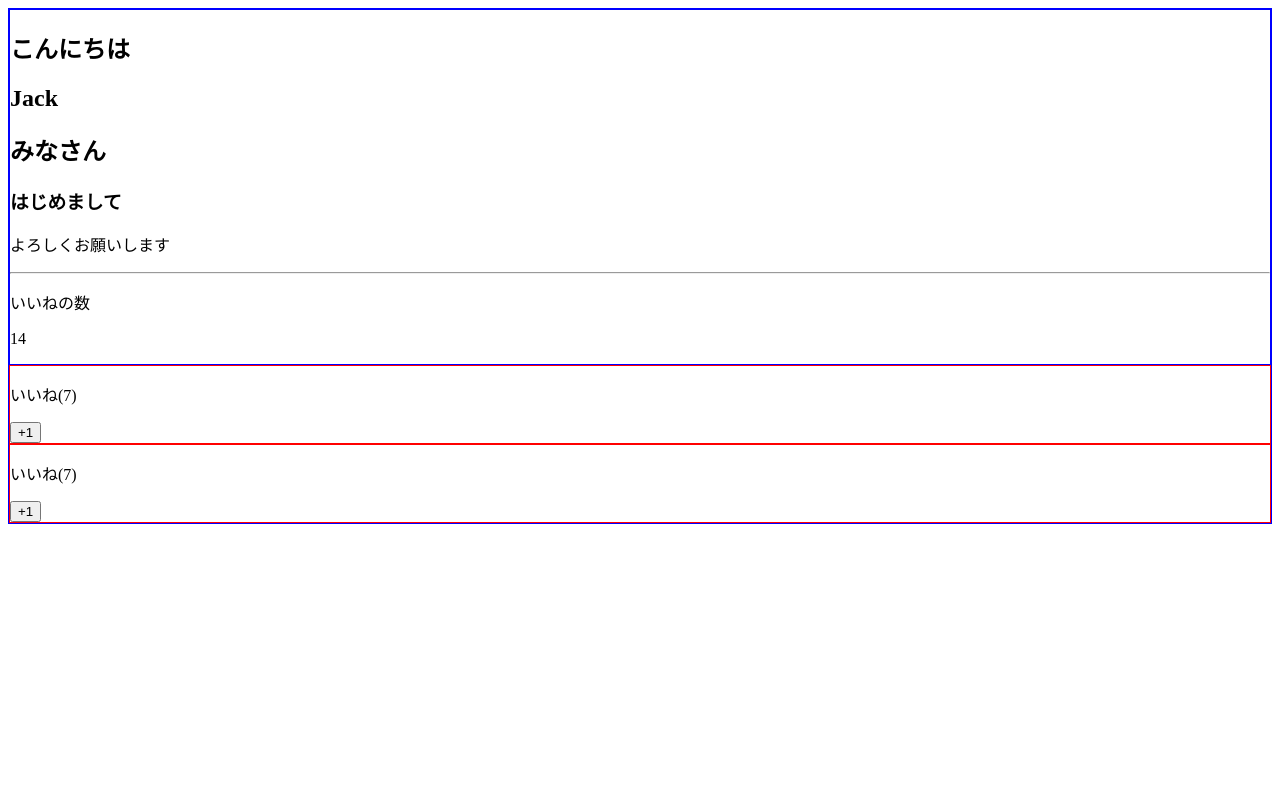
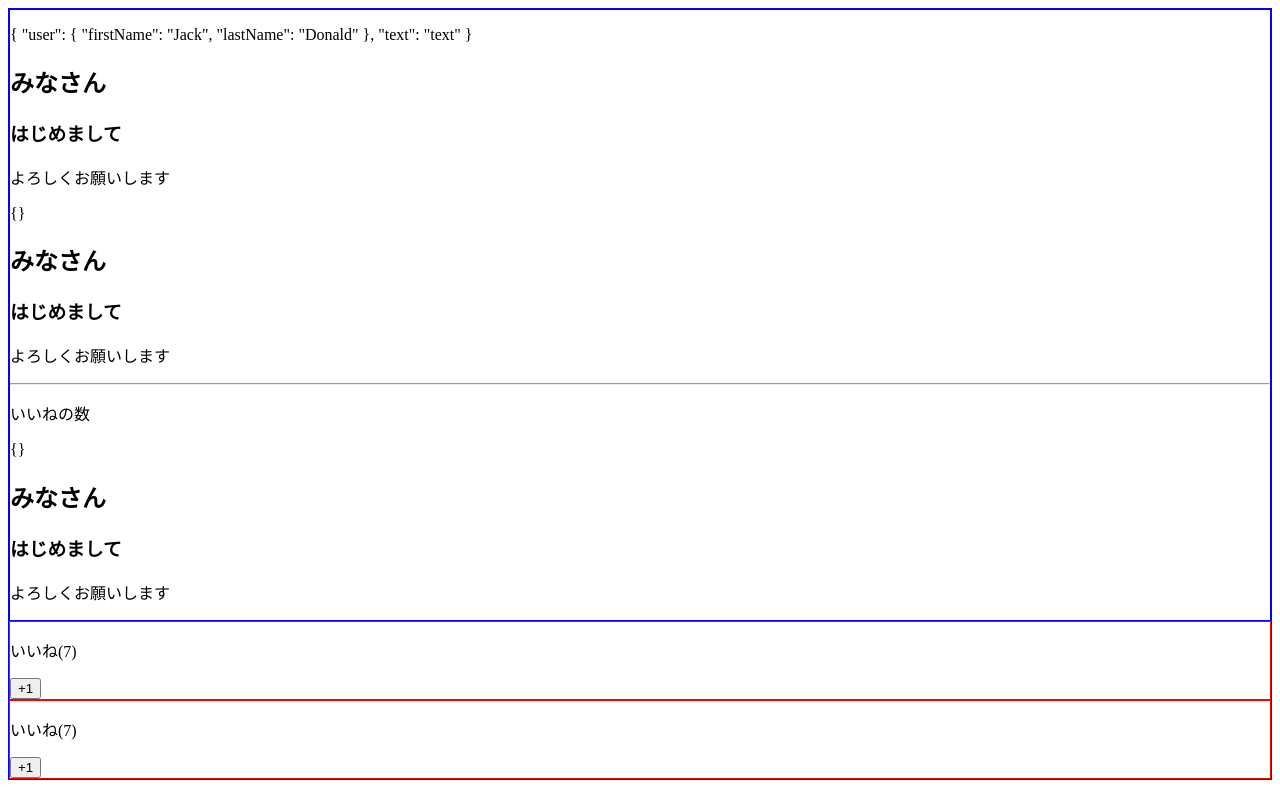
Before and after one commit to sora1129/vue-spa, a Vue app: page / in a window 1280 px wide. Built offline with nearby package versions, Linux system fonts and the light colour scheme.

Commit message:
feat: デフォルトスロットの省略について

```diff
--- a/src/App.vue
+++ b/src/App.vue
@@ -1,16 +1,17 @@
 <template>
   <div>
-    <LikeHeader>
-      <h2>みなさん</h2>
-      <template v-slot:title="slotProps">
+    <LikeHeader v-slot="slotProps">
+        <p>{{ slotProps }}</p>
+        <h2>みなさん</h2>
+        <h3>はじめまして</h3>
+        <p>よろしくお願いします</p>
+      <!-- <template v-slot:title="slotProps">
         <h2>こんにちは</h2>
-        <h2>{{ slotProps.user.firstName }}</h2>
-      </template>
-      <h3>はじめまして</h3>
-      <p>よろしくお願いします</p>
-      <template v-slot:number>
+        <h2>{{ slotProps.text }}</h2>
+      </template> -->
+      <!-- <template v-slot:number>
         <p>{{ number }}</p>
-      </template>
+      </template> -->
     </LikeHeader>
     <LikeNumber :total-number="number" @my-click="incrementnumber"></LikeNumber>
     <LikeNumber :total-number="number"></LikeNumber>
--- a/src/components/LikeHeader.vue
+++ b/src/components/LikeHeader.vue
@@ -1,10 +1,10 @@
 <template>
   <div>
-    <slot name="title" :user="user" text="text"></slot>
+    <slot :user="user" text="text"></slot>
     <slot></slot>
     <hr>
     <p>いいねの数</p>
-    <slot name="number"></slot>
+    <slot></slot>
   </div>
 </template>
 
```
